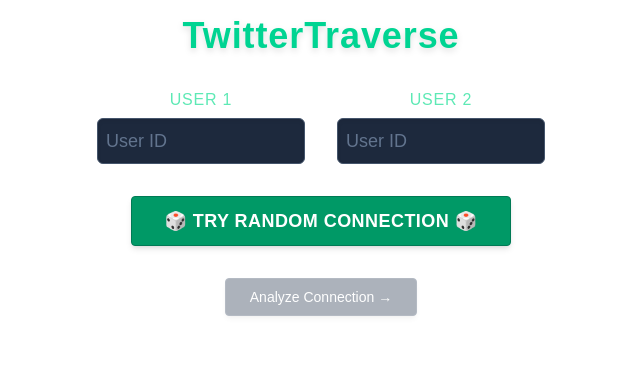
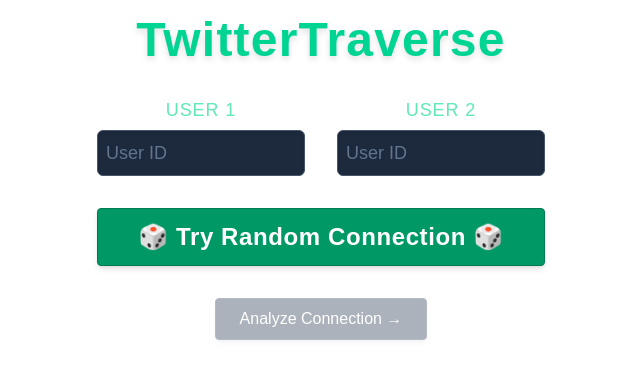
Before and after one commit to Eric-Zhang-Developer/DSA-Final-Project, a Next.js app in the folder frontend/: page / in a window 1280 px wide. Shown: the top 378 px of the page, without its empty margins (319-959 px from the left). Built offline with nearby package versions, Linux system fonts and the light colour scheme.

Commit message:
enlarge UI

```diff
--- a/frontend/src/app/page.tsx
+++ b/frontend/src/app/page.tsx
@@ -112,7 +112,7 @@
 
   return (
     <main className="flex flex-col mx-auto items-center p-4 gap-8">
-      <h1 className="text-3xl sm:text-4xl font-bold text-center text-emerald-400 tracking-wide drop-shadow-md">
+      <h1 className="text-4xl sm:text-5xl font-bold text-center text-emerald-400 tracking-wide drop-shadow-md">
         TwitterTraverse
       </h1>
 
@@ -121,7 +121,7 @@
         <div className="flex flex-col items-center flex-1">
           <label
             htmlFor="user1-input"
-            className="pb-1.5 text-base font-medium text-emerald-300 uppercase tracking-wider" // Sci-fi label style
+            className="pb-1.5 text-lg font-medium text-emerald-300 uppercase tracking-wider" // Sci-fi label style
           >
             User 1
           </label>
@@ -135,7 +135,7 @@
         </div>
         <div className="flex flex-col items-center flex-1">
           <label
-            className="pb-1.5 text-base font-medium text-emerald-300 uppercase tracking-wider" // Sci-fi label style
+            className="pb-1.5 text-lg font-medium text-emerald-300 uppercase tracking-wider" // Sci-fi label style
           >
             User 2
           </label>
@@ -153,14 +153,14 @@
         onClick={getRandomElement}
         disabled={isLoading} // Keep disabled logic for styling state
         className="
-    transform bg-emerald-600 text-white text-lg font-semibold tracking-wide
-    py-2.5 px-8 rounded shadow-md border border-emerald-700
+    transform bg-emerald-600 text-white text-lg sm:text-2xl font-semibold tracking-wide
+    py-3 sm:px-10 px-8 rounded shadow-md border border-emerald-700
     transition duration-200
     hover:bg-emerald-500 hover:shadow-lg hover:border-emerald-500 hover:scale-105
     hover:cursor-pointer
     disabled:opacity-40"
       >
-        🎲 TRY RANDOM CONNECTION 🎲
+        🎲 Try Random Connection 🎲
       </button>
 
       {/* Compare */}
@@ -169,7 +169,7 @@
           onClick={handleCompare}
           disabled={isLoading || !user1 || !user2}
           className={`
-            transform bg-slate-700 text-white text-sm font-medium
+            transform bg-slate-700 text-white text-md font-medium
             py-2 px-6 rounded shadow-md border border-slate-600
             transition duration-200
             hover:bg-slate-600 hover:shadow-lg hover:border-slate-500
@@ -192,7 +192,7 @@
         {/* Main Results */}
         {/* Appears ONLY when isLoading is false AND error is null AND results has data */}
         {!isLoading && !error && results && (
-          <section className="flex flex-col bg-slate-800 p-6 rounded-2xl items-center gap-6 w-full mt-4">
+          <section className="flex flex-col bg-slate-800 p-6 rounded-2xl items-center gap-6 w-full mt-4 container mx-auto">
             {/* Overall Summary */}
             <h3 className="text-xl text-center">
               {results.dijkstra.cost !== null && results.dijkstra.cost >= 0
```
